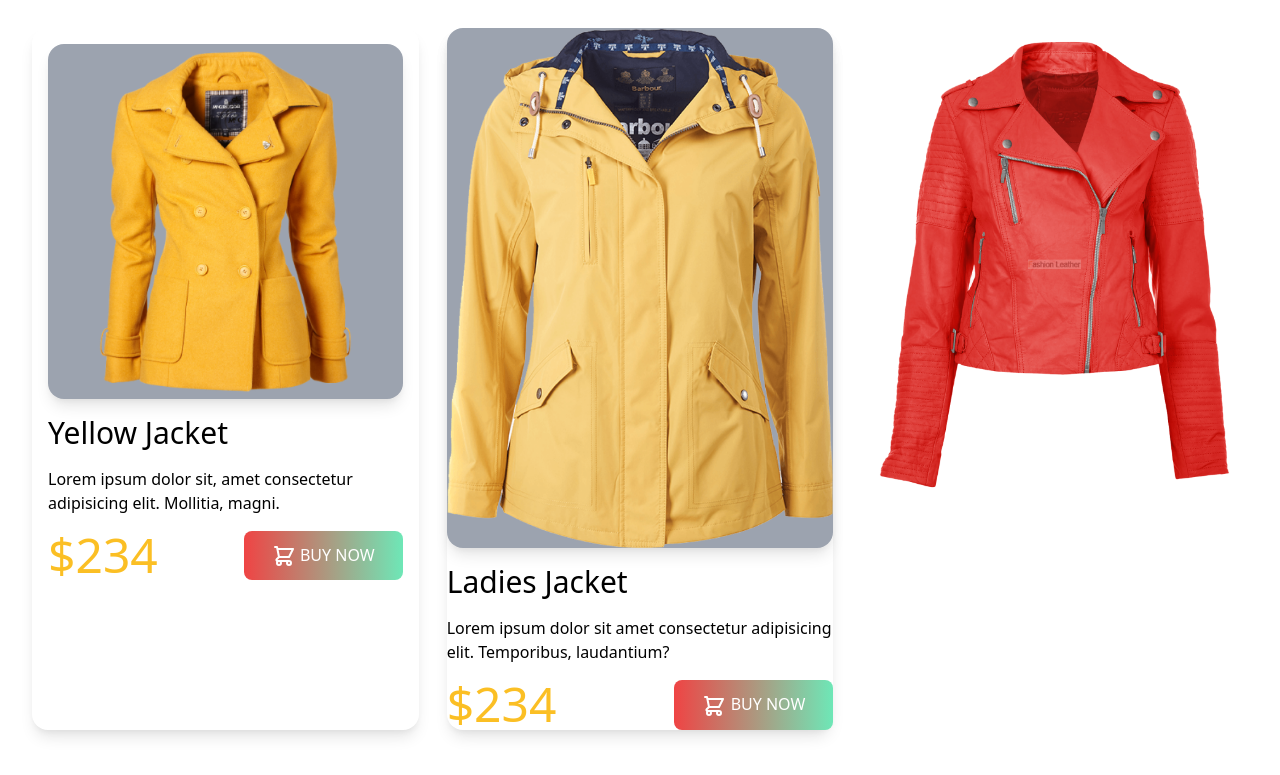
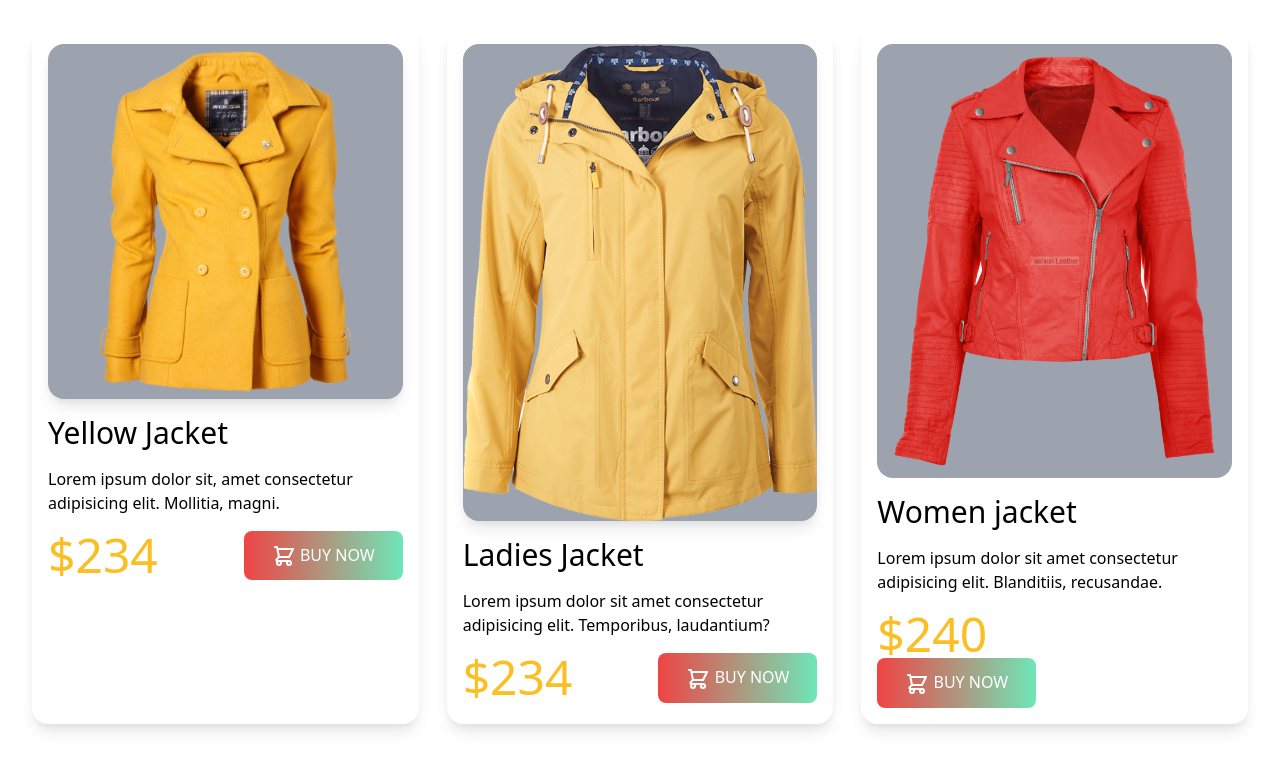
Before and after one commit to SudiptaAdhikaryJoy/penguin-fashion-tailwind, a plain HTML site: page index.html in a window 1280 px wide. Shown: the part 679-1454 px from the top of the page. Drawn offline with nearby package versions, Linux system fonts and the light colour scheme.

Commit message:
add new images and modify

```diff
--- a/index.html
+++ b/index.html
@@ -63,13 +63,13 @@
 
 
 
-            <div class="shadow-lg rounded-2xl space-y-4">
+            <div class="shadow-lg rounded-2xl space-y-4 p-4">
               <div class="shadow-lg rounded-2xl bg-gray-400">
                 <img src="images/jacket-2.png" alt="">
              </div>
 
 
-                <h4 class="text-3xl text-bold text-black"> Ladies Jacket</h4>
+                <h2 class="text-3xl text-bold text-black"> Ladies Jacket</h2>
                 <p>Lorem ipsum dolor sit amet consectetur adipisicing elit. Temporibus, laudantium?</p>
                  <div class="flex justify-between">
                     <h2 class="text-bold text-yellow-400 text-5xl">$234</h2>
@@ -81,8 +81,22 @@
                  Buy now</button>
                 </div>
             </div>
-            <div>
+
+            <div class="shadow-lg rounded-2xl p-4 space-y-4">
+                <div class="bg-gray-400 rounded-2xl">
                 <img src="images/jacket-3.png" alt="">
+                </div>
+                <h2 class="text-bold text-3xl text-black">Women jacket</h2>
+                <p>Lorem ipsum dolor sit amet consectetur adipisicing elit. Blanditiis, recusandae.</p>
+                <div>
+                    <h2 class="text-5xl text-yellow-400">$240</h2>
+                    <button class="text-white uppercase px-7 py-3 bg-green-300 font-medium rounded-lg bg-gradient-to-r from-red-500 ">
+                <svg xmlns="http://www.w3.org/2000/svg" class="h-6 w-6 inline" fill="none" viewBox="0 0 24 24" stroke="currentColor">
+                <path stroke-linecap="round" stroke-linejoin="round" stroke-width="2" d="M3 3h2l.4 2M7 13h10l4-8H5.4M7 13L5.4 5M7 13l-2.293 2.293c-.63.63-.184 1.707.707 1.707H17m0 0a2 2 0 100 4 2 2 0 000-4zm-8 2a2 2 0 11-4 0 2 2 0 014 0z" />
+                </svg>
+                 Buy now</button>
+                </div>
+
             </div>
         </div>
     </section>
```
